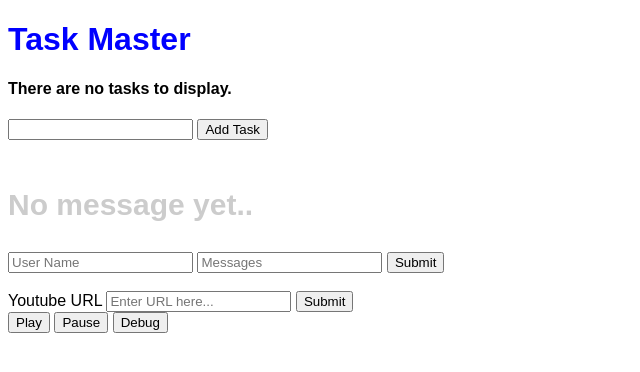
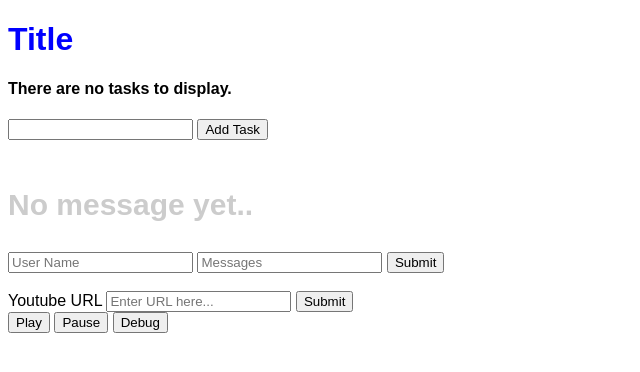
Before and after one commit to asori015/Youtube-Synchronization-Website, a Flask app: page / in a window 1280 px wide. Shown: the top 372 px of the page, without its empty margins (0-640 px from the left). Run offline with Flask 2, Linux system fonts and the light colour scheme; data that the repository does not hold is empty; some libraries are stand-ins or nearby versions.

Commit message:
html change

```diff
--- a/templates/index.html
+++ b/templates/index.html
@@ -6,7 +6,7 @@
 
 {% block body %}
 <div class="content">
-    <h1>Task Master</h1>
+    <h1>Title</h1>
     {% if tasks|length < 1 %}
     <h4> There are no tasks to display. </h4>
     {% else %}
```
